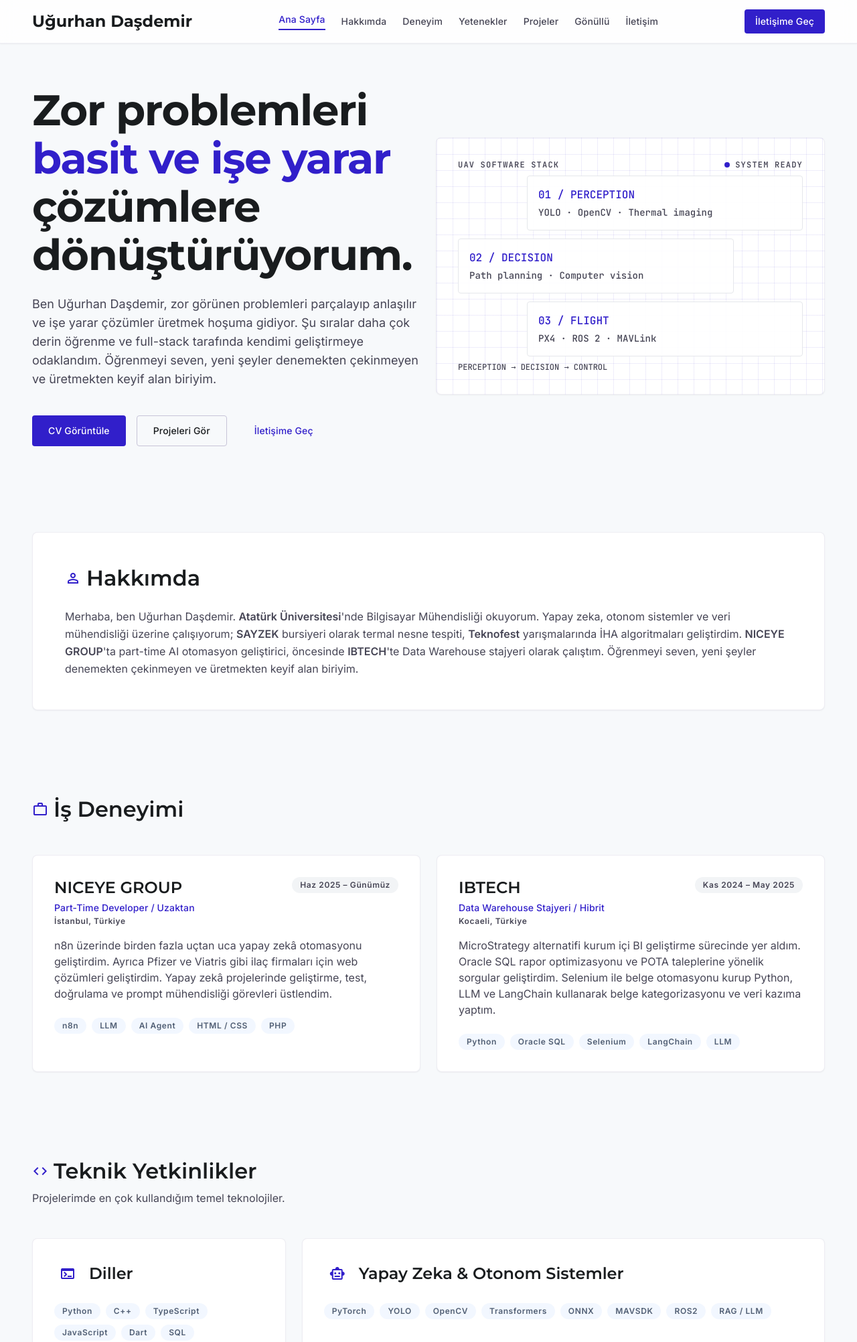
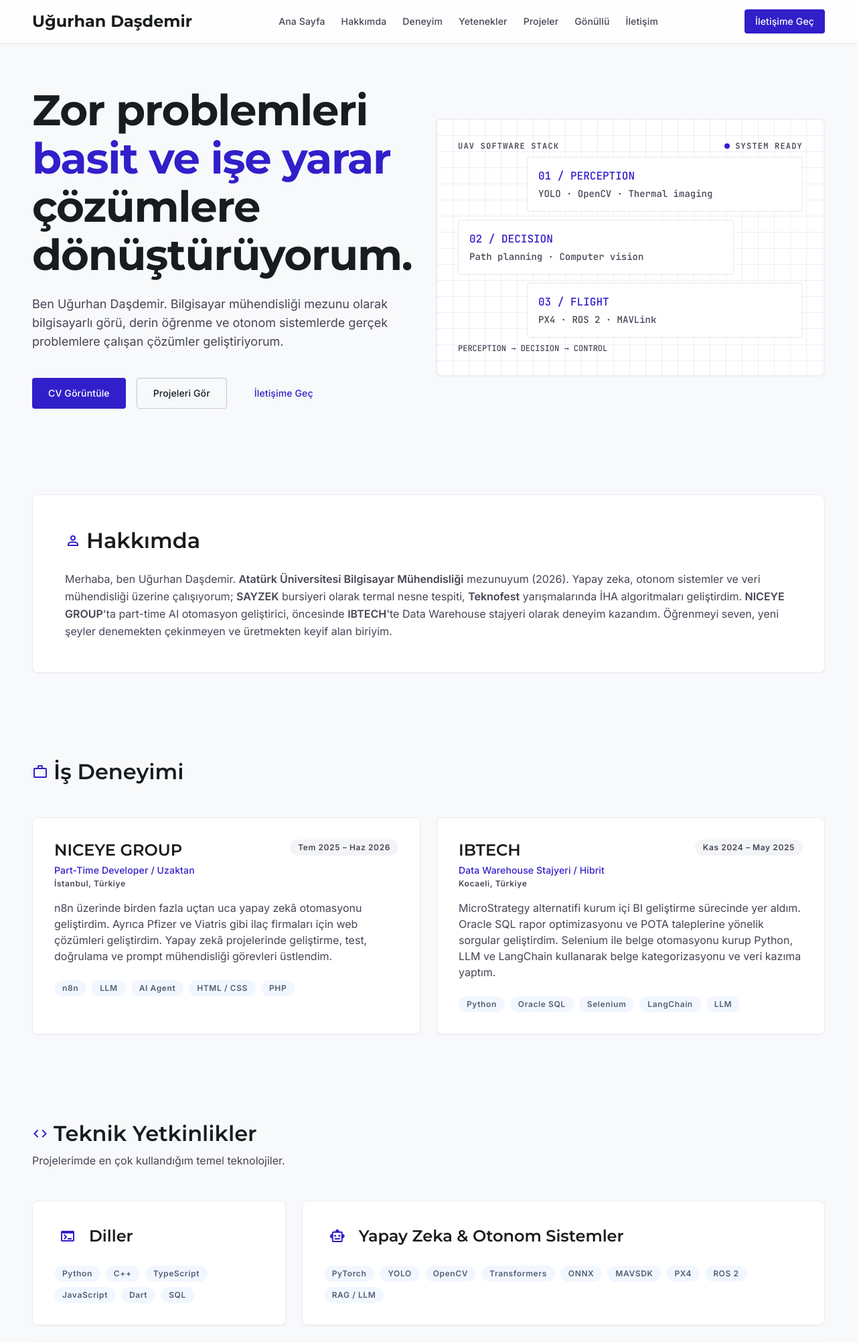
Before and after one commit to Ugurhandasdemir/Portfolio, a Python web app: template Base/templates/home.html in a window 1280 px wide. Shown: the top 2003 px of the page at 67% size. Run offline with Jinja, Linux system fonts and the light colour scheme; the template is opened without the code that fills it, so the values that code supplies are empty; some libraries are stand-ins or nearby versions.

Commit message:
feat: update graduation status and portfolio accessibility

```diff
--- a/Base/templates/home.html
+++ b/Base/templates/home.html
@@ -43,7 +43,7 @@
 <div class="flex justify-between items-center h-16 px-margin-mobile md:px-margin-desktop max-w-container-max mx-auto">
 <a class="font-headline-md text-headline-md font-bold text-on-surface hover:text-primary transition-colors ease-out duration-200" href="#">Uğurhan Daşdemir</a>
 <nav class="hidden md:flex items-center gap-6">
-<a class="nav-link font-label-md text-label-md text-primary border-b-2 border-primary pb-1 ease-out duration-200" href="#home">Ana Sayfa</a>
+<a class="nav-link active font-label-md text-label-md text-on-surface-variant hover:text-primary transition-colors ease-out duration-200" href="#home">Ana Sayfa</a>
 <a class="nav-link font-label-md text-label-md text-on-surface-variant hover:text-primary transition-colors ease-out duration-200" href="#about">Hakkımda</a>
 <a class="nav-link font-label-md text-label-md text-on-surface-variant hover:text-primary transition-colors ease-out duration-200" href="#experience">Deneyim</a>
 <a class="nav-link font-label-md text-label-md text-on-surface-variant hover:text-primary transition-colors ease-out duration-200" href="#skills">Yetenekler</a>
@@ -53,18 +53,18 @@
 </nav>
 <a class="hidden md:inline-flex items-center justify-center font-label-md text-label-md bg-primary text-on-primary px-4 py-2 rounded-lg hover:bg-primary/90 hover:shadow-md transition-all duration-200 ease-out active:scale-95" href="#contact">İletişime Geç</a>
 <button aria-controls="mobileMenu" aria-expanded="false" aria-label="Menüyü aç" class="md:hidden text-on-surface hover:bg-surface-container-low p-3 rounded-full transition-all duration-200 ease-out active:scale-95" id="mobileMenuBtn">
-<span class="material-symbols-outlined">menu</span>
+<span aria-hidden="true" class="material-symbols-outlined">menu</span>
 </button>
 </div>
 <!-- Mobile Menu -->
-<div class="hidden md:hidden bg-surface-pure border-t border-outline-variant/30 px-margin-mobile py-4 flex-col gap-4" id="mobileMenu">
-<a class="font-label-md text-label-md text-primary" href="#home" onclick="document.getElementById('mobileMenu').classList.add('hidden')">Ana Sayfa</a>
-<a class="font-label-md text-label-md text-on-surface-variant" href="#about" onclick="document.getElementById('mobileMenu').classList.add('hidden')">Hakkımda</a>
-<a class="font-label-md text-label-md text-on-surface-variant" href="#experience" onclick="document.getElementById('mobileMenu').classList.add('hidden')">Deneyim</a>
-<a class="font-label-md text-label-md text-on-surface-variant" href="#skills" onclick="document.getElementById('mobileMenu').classList.add('hidden')">Yetenekler</a>
-<a class="font-label-md text-label-md text-on-surface-variant" href="#projects" onclick="document.getElementById('mobileMenu').classList.add('hidden')">Projeler</a>
-<a class="font-label-md text-label-md text-on-surface-variant" href="#volunteer" onclick="document.getElementById('mobileMenu').classList.add('hidden')">Gönüllü</a>
-<a class="font-label-md text-label-md text-on-surface-variant" href="#contact" onclick="document.getElementById('mobileMenu').classList.add('hidden')">İletişim</a>
+<div class="hidden md:hidden bg-surface-pure border-t border-outline-variant/30 px-margin-mobile py-4 flex-col gap-1" id="mobileMenu">
+<a class="mobile-menu-link block py-3 font-label-md text-label-md text-primary" href="#home">Ana Sayfa</a>
+<a class="mobile-menu-link block py-3 font-label-md text-label-md text-on-surface-variant" href="#about">Hakkımda</a>
+<a class="mobile-menu-link block py-3 font-label-md text-label-md text-on-surface-variant" href="#experience">Deneyim</a>
+<a class="mobile-menu-link block py-3 font-label-md text-label-md text-on-surface-variant" href="#skills">Yetenekler</a>
+<a class="mobile-menu-link block py-3 font-label-md text-label-md text-on-surface-variant" href="#projects">Projeler</a>
+<a class="mobile-menu-link block py-3 font-label-md text-label-md text-on-surface-variant" href="#volunteer">Gönüllü</a>
+<a class="mobile-menu-link block py-3 font-label-md text-label-md text-on-surface-variant" href="#contact">İletişim</a>
 </div>
 </header>
 
@@ -79,10 +79,10 @@
     çözümlere dönüştürüyorum.
 </h1>
 <p class="font-body-lg text-body-lg text-on-surface-variant max-w-2xl animate-on-scroll delay-100">
-    Ben Uğurhan Daşdemir, zor görünen problemleri parçalayıp anlaşılır ve işe yarar çözümler üretmek hoşuma gidiyor. Şu sıralar daha çok derin öğrenme ve full-stack tarafında kendimi geliştirmeye odaklandım. Öğrenmeyi seven, yeni şeyler denemekten çekinmeyen ve üretmekten keyif alan biriyim.
+    Ben Uğurhan Daşdemir. Bilgisayar mühendisliği mezunu olarak bilgisayarlı görü, derin öğrenme ve otonom sistemlerde gerçek problemlere çalışan çözümler geliştiriyorum.
 </p>
 <div class="flex flex-wrap gap-4 pt-4 animate-on-scroll delay-200">
-<button class="inline-flex items-center justify-center font-label-md text-label-md bg-primary text-on-primary px-6 py-3 rounded-lg hover:bg-primary/90 hover:shadow-md transition-all duration-200 ease-out active:scale-95" onclick="document.getElementById('cv-modal').classList.remove('hidden')">
+<button class="inline-flex items-center justify-center font-label-md text-label-md bg-primary text-on-primary px-6 py-3 rounded-lg hover:bg-primary/90 hover:shadow-md transition-all duration-200 ease-out active:scale-95" id="cv-open">
     CV Görüntüle
 </button>
 <a class="inline-flex items-center justify-center font-label-md text-label-md border border-outline-variant text-on-surface px-6 py-3 rounded-lg hover:bg-surface-container-low transition-all duration-200 ease-out active:scale-95" href="#projects">
@@ -114,10 +114,10 @@
 <div class="bg-surface-pure rounded-xl p-8 md:p-12 border border-outline-variant/30 shadow-sm relative overflow-hidden animate-on-scroll">
 <div class="absolute top-0 right-0 w-64 h-64 bg-primary/5 rounded-full blur-3xl -mr-32 -mt-32"></div>
 <h2 class="font-headline-lg text-headline-lg text-on-surface mb-6 flex items-center gap-2">
-    <span class="material-symbols-outlined text-primary">person</span> Hakkımda
+    <span aria-hidden="true" class="material-symbols-outlined text-primary">person</span> Hakkımda
 </h2>
 <p class="font-body-md text-body-md text-on-surface-variant leading-relaxed">
-    Merhaba, ben Uğurhan Daşdemir. <strong>Atatürk Üniversitesi</strong>'nde Bilgisayar Mühendisliği okuyorum. Yapay zeka, otonom sistemler ve veri mühendisliği üzerine çalışıyorum; <strong>SAYZEK</strong> bursiyeri olarak termal nesne tespiti, <strong>Teknofest</strong> yarışmalarında İHA algoritmaları geliştirdim. <strong>NICEYE GROUP</strong>'ta part-time AI otomasyon geliştirici, öncesinde <strong>IBTECH</strong>'te Data Warehouse stajyeri olarak çalıştım. Öğrenmeyi seven, yeni şeyler denemekten çekinmeyen ve üretmekten keyif alan biriyim.
+    Merhaba, ben Uğurhan Daşdemir. <strong>Atatürk Üniversitesi Bilgisayar Mühendisliği</strong> mezunuyum (2026). Yapay zeka, otonom sistemler ve veri mühendisliği üzerine çalışıyorum; <strong>SAYZEK</strong> bursiyeri olarak termal nesne tespiti, <strong>Teknofest</strong> yarışmalarında İHA algoritmaları geliştirdim. <strong>NICEYE GROUP</strong>'ta part-time AI otomasyon geliştirici, öncesinde <strong>IBTECH</strong>'te Data Warehouse stajyeri olarak deneyim kazandım. Öğrenmeyi seven, yeni şeyler denemekten çekinmeyen ve üretmekten keyif alan biriyim.
 </p>
 </div>
 </section>
@@ -125,7 +125,7 @@
 <!-- Experience Section -->
 <section class="px-margin-mobile md:px-margin-desktop max-w-container-max mx-auto mb-32" id="experience">
 <h2 class="font-headline-lg text-headline-lg text-on-surface mb-12 flex items-center gap-2 animate-on-scroll">
-    <span class="material-symbols-outlined text-primary">work</span> İş Deneyimi
+    <span aria-hidden="true" class="material-symbols-outlined text-primary">work</span> İş Deneyimi
 </h2>
 <div class="grid grid-cols-1 md:grid-cols-2 gap-gutter">
 <!-- NICEYE GROUP -->
@@ -136,7 +136,7 @@
 <p class="font-label-md text-label-md text-primary mt-1">Part-Time Developer / Uzaktan</p>
 <p class="font-label-sm text-label-sm text-on-surface-variant mt-0.5">İstanbul, Türkiye</p>
 </div>
-<span class="font-label-sm text-label-sm text-on-surface-variant bg-surface-container-low px-3 py-1 rounded-full whitespace-nowrap shrink-0">Haz 2025 – Günümüz</span>
+<span class="font-label-sm text-label-sm text-on-surface-variant bg-surface-container-low px-3 py-1 rounded-full whitespace-nowrap shrink-0">Tem 2025 – Haz 2026</span>
 </div>
 <p class="font-body-md text-body-md text-on-surface-variant mb-6">n8n üzerinde birden fazla uçtan uca yapay zekâ otomasyonu geliştirdim. Ayrıca Pfizer ve Viatris gibi ilaç firmaları için web çözümleri geliştirdim. Yapay zekâ projelerinde geliştirme, test, doğrulama ve prompt mühendisliği görevleri üstlendim.</p>
 <div class="flex flex-wrap gap-2">
@@ -173,7 +173,7 @@
 <section class="px-margin-mobile md:px-margin-desktop max-w-container-max mx-auto mb-32" id="skills">
 <div class="mb-12 animate-on-scroll">
 <h2 class="font-headline-lg text-headline-lg text-on-surface flex items-center gap-2">
-    <span class="material-symbols-outlined text-primary">code</span> Teknik Yetkinlikler
+    <span aria-hidden="true" class="material-symbols-outlined text-primary">code</span> Teknik Yetkinlikler
 </h2>
 <p class="font-body-md text-body-md text-on-surface-variant mt-2">Projelerimde en çok kullandığım temel teknolojiler.</p>
 </div>
@@ -182,7 +182,7 @@
 <div class="bg-surface-pure rounded-xl p-8 border border-outline-variant/30 shadow-sm hover:shadow-md transition-shadow duration-200 flex flex-col animate-on-scroll delay-100">
 <div class="flex items-center gap-3 mb-6">
 <div class="w-10 h-10 rounded-lg bg-primary/10 flex items-center justify-center">
-<span class="material-symbols-outlined text-primary">terminal</span>
+<span aria-hidden="true" class="material-symbols-outlined text-primary">terminal</span>
 </div>
 <h3 class="font-headline-md text-headline-md text-on-surface">Diller</h3>
 </div>
@@ -199,7 +199,7 @@
 <div class="md:col-span-2 bg-surface-pure rounded-xl p-8 border border-outline-variant/30 shadow-sm hover:shadow-md transition-shadow duration-200 flex flex-col animate-on-scroll delay-200">
 <div class="flex items-center gap-3 mb-6">
 <div class="w-10 h-10 rounded-lg bg-primary/10 flex items-center justify-center">
-<span class="material-symbols-outlined text-primary">smart_toy</span>
+<span aria-hidden="true" class="material-symbols-outlined text-primary">smart_toy</span>
 </div>
 <h3 class="font-headline-md text-headline-md text-on-surface">Yapay Zeka &amp; Otonom Sistemler</h3>
 </div>
@@ -210,7 +210,8 @@
 <span class="font-label-sm text-label-sm text-secondary bg-secondary-container/30 px-3 py-1 rounded-full">Transformers</span>
 <span class="font-label-sm text-label-sm text-secondary bg-secondary-container/30 px-3 py-1 rounded-full">ONNX</span>
 <span class="font-label-sm text-label-sm text-secondary bg-secondary-container/30 px-3 py-1 rounded-full">MAVSDK</span>
-<span class="font-label-sm text-label-sm text-secondary bg-secondary-container/30 px-3 py-1 rounded-full">ROS2</span>
+<span class="font-label-sm text-label-sm text-secondary bg-secondary-container/30 px-3 py-1 rounded-full">PX4</span>
+<span class="font-label-sm text-label-sm text-secondary bg-secondary-container/30 px-3 py-1 rounded-full">ROS 2</span>
 <span class="font-label-sm text-label-sm text-secondary bg-secondary-container/30 px-3 py-1 rounded-full">RAG / LLM</span>
 </div>
 </div>
@@ -218,7 +219,7 @@
 <div class="md:col-span-3 bg-surface-pure rounded-xl p-8 border border-outline-variant/30 shadow-sm hover:shadow-md transition-shadow duration-200 flex flex-col animate-on-scroll delay-300">
 <div class="flex items-center gap-3 mb-6">
 <div class="w-10 h-10 rounded-lg bg-primary/10 flex items-center justify-center">
-<span class="material-symbols-outlined text-primary">database</span>
+<span aria-hidden="true" class="material-symbols-outlined text-primary">database</span>
 </div>
 <h3 class="font-headline-md text-headline-md text-on-surface">Veri &amp; Backend</h3>
 </div>
@@ -242,7 +243,7 @@
 <div class="flex justify-between items-end mb-12">
 <div class="animate-on-scroll">
 <h2 class="font-headline-lg text-headline-lg text-on-surface flex items-center gap-2">
-    <span class="material-symbols-outlined text-primary">view_carousel</span> Öne Çıkan Projeler
+    <span aria-hidden="true" class="material-symbols-outlined text-primary">view_carousel</span> Öne Çıkan Projeler
 </h2>
 <p class="font-body-md text-body-md text-on-surface-variant mt-2">Karmaşık problemleri çözdüğüm seçilmiş çalışmalar.</p>
 </div>
@@ -255,7 +256,7 @@
 <!-- Volunteer / Community Section -->
 <section class="px-margin-mobile md:px-margin-desktop max-w-container-max mx-auto mb-32" id="volunteer">
 <h2 class="font-headline-lg text-headline-lg text-on-surface mb-12 flex items-center gap-2 animate-on-scroll">
-    <span class="material-symbols-outlined text-primary">groups</span> Gönüllü Çalışmalar &amp; Yarışmalar
+    <span aria-hidden="true" class="material-symbols-outlined text-primary">groups</span> Gönüllü Çalışmalar &amp; Yarışmalar
 </h2>
 <div class="grid grid-cols-1 md:grid-cols-2 gap-gutter">
 <!-- ATA AIT Simurg -->
@@ -295,16 +296,16 @@
 </div>
 <div class="flex flex-wrap justify-center gap-6">
 <a class="font-label-sm text-label-sm text-on-surface-variant hover:text-primary transition-colors duration-200 flex items-center gap-1" href="tel:+905364078583">
-<span class="material-symbols-outlined text-base">call</span>+90 536 407 85 83
+<span aria-hidden="true" class="material-symbols-outlined text-base">call</span>+90 536 407 85 83
 </a>
 <a class="font-label-sm text-label-sm text-on-surface-variant hover:text-primary transition-colors duration-200 flex items-center gap-1" href="mailto:ugurhandasdemir@gmail.com">
-<span class="material-symbols-outlined text-base">mail</span>E-posta
+<span aria-hidden="true" class="material-symbols-outlined text-base">mail</span>E-posta
 </a>
 <a class="font-label-sm text-label-sm text-on-surface-variant hover:text-primary transition-colors duration-200 flex items-center gap-1" href="https://github.com/ugurhandasdemir" target="_blank" rel="noopener">
-<span class="material-symbols-outlined text-base">code</span>GitHub
+<span aria-hidden="true" class="material-symbols-outlined text-base">code</span>GitHub
 </a>
 <a class="font-label-sm text-label-sm text-on-surface-variant hover:text-primary transition-colors duration-200 flex items-center gap-1" href="https://www.linkedin.com/in/ugurhandasdemir" target="_blank" rel="noopener">
-<span class="material-symbols-outlined text-base">account_circle</span>LinkedIn
+<span aria-hidden="true" class="material-symbols-outlined text-base">account_circle</span>LinkedIn
 </a>
 </div>
 <div class="font-body-md text-body-md text-on-surface-variant text-center md:text-right">
@@ -314,15 +315,12 @@
 </footer>
 
 <!-- CV Modal -->
-<div class="fixed inset-0 z-[100] hidden" id="cv-modal">
-<div class="absolute inset-0 bg-on-surface/60 backdrop-blur-sm" onclick="document.getElementById('cv-modal').classList.add('hidden')"></div>
-<div class="fixed inset-0 z-10 w-screen overflow-y-auto">
-<div class="flex min-h-full items-end justify-center p-4 sm:items-center sm:p-0">
-<div class="relative transform overflow-hidden rounded-xl bg-surface-pure text-left shadow-2xl transition-all sm:my-8 w-full sm:max-w-4xl border border-outline-variant/30">
+<dialog aria-labelledby="cv-modal-title" class="m-auto w-[calc(100%-2rem)] max-w-4xl rounded-xl bg-surface-pure p-0 text-left shadow-2xl backdrop:bg-on-surface/60 backdrop:backdrop-blur-sm" id="cv-modal">
+<div class="overflow-hidden rounded-xl border border-outline-variant/30">
 <div class="px-4 pb-4 pt-5 sm:p-6 sm:pb-4 border-b border-outline-variant/30 flex justify-between items-center">
-<h3 class="font-headline-md text-headline-md text-on-surface">Özgeçmiş</h3>
-<button class="text-on-surface-variant hover:text-error transition-colors rounded-full p-1" onclick="document.getElementById('cv-modal').classList.add('hidden')">
-<span class="material-symbols-outlined text-2xl">close</span>
+<h3 class="font-headline-md text-headline-md text-on-surface" id="cv-modal-title">Özgeçmiş</h3>
+<button aria-label="Kapat" class="text-on-surface-variant hover:text-error transition-colors rounded-full p-3" data-close-cv type="button">
+<span aria-hidden="true" class="material-symbols-outlined text-2xl">close</span>
 </button>
 </div>
 <div class="bg-surface-container-low p-4 sm:p-6">
@@ -332,12 +330,10 @@
 </div>
 <div class="px-4 py-3 sm:flex sm:flex-row-reverse sm:px-6 border-t border-outline-variant/30 gap-3">
 <a class="inline-flex w-full justify-center rounded-lg bg-primary px-6 py-3 font-label-md text-label-md text-on-primary shadow-sm hover:bg-primary/90 sm:w-auto transition-all duration-200" download="Ugurhan_Dasdemir_CV.pdf" href="/static/pdf/ozgecmis.pdf" target="_blank" rel="noopener">PDF İndir</a>
-<button class="mt-3 inline-flex w-full justify-center rounded-lg bg-surface-pure px-6 py-3 font-label-md text-label-md text-on-surface shadow-sm ring-1 ring-inset ring-outline-variant hover:bg-surface-container-low sm:mt-0 sm:w-auto transition-all duration-200" onclick="document.getElementById('cv-modal').classList.add('hidden')" type="button">Kapat</button>
+<button class="mt-3 inline-flex w-full justify-center rounded-lg bg-surface-pure px-6 py-3 font-label-md text-label-md text-on-surface shadow-sm ring-1 ring-inset ring-outline-variant hover:bg-surface-container-low sm:mt-0 sm:w-auto transition-all duration-200" data-close-cv type="button">Kapat</button>
 </div>
 </div>
-</div>
-</div>
-</div>
+</dialog>
 
 <script>
 document.addEventListener('DOMContentLoaded', () => {
@@ -356,11 +352,29 @@ document.addEventListener('DOMContentLoaded', () => {
     const mobileMenuBtn = document.getElementById('mobileMenuBtn');
     const mobileMenu = document.getElementById('mobileMenu');
     if (mobileMenuBtn && mobileMenu) {
-        mobileMenuBtn.addEventListener('click', () => {
-            const isOpen = !mobileMenu.classList.toggle('hidden');
+        const setMobileMenu = isOpen => {
+            mobileMenu.classList.toggle('hidden', !isOpen);
+            mobileMenu.classList.toggle('flex', isOpen);
             mobileMenuBtn.setAttribute('aria-expanded', String(isOpen));
             mobileMenuBtn.setAttribute('aria-label', isOpen ? 'Menüyü kapat' : 'Menüyü aç');
+        };
+        mobileMenuBtn.addEventListener('click', () => setMobileMenu(mobileMenu.classList.contains('hidden')));
+        mobileMenu.querySelectorAll('.mobile-menu-link').forEach(link => link.addEventListener('click', () => setMobileMenu(false)));
+    }
+
+    // Accessible CV dialog
+    const cvModal = document.getElementById('cv-modal');
+    const cvOpen = document.getElementById('cv-open');
+    let cvTrigger = null;
+    if (cvModal && cvOpen) {
+        cvOpen.addEventListener('click', () => {
+            cvTrigger = document.activeElement;
+            cvModal.showModal();
+            cvModal.querySelector('[data-close-cv]').focus();
         });
+        cvModal.querySelectorAll('[data-close-cv]').forEach(button => button.addEventListener('click', () => cvModal.close()));
+        cvModal.addEventListener('click', event => { if (event.target === cvModal) cvModal.close(); });
+        cvModal.addEventListener('close', () => { if (cvTrigger) cvTrigger.focus(); });
     }
 
     // Active nav link on scroll
@@ -432,17 +446,17 @@ document.addEventListener('DOMContentLoaded', async () => {
         const img = assetUrl(r.image);
         const media = img
             ? `<img alt="${esc(r.name)}" class="w-full h-full object-cover group-hover:scale-105 transition-transform duration-500 ease-out" src="${esc(img)}">`
-            : `<div class="w-full h-full flex items-center justify-center bg-surface-container-low"><span class="material-symbols-outlined text-5xl text-on-surface-variant/30">terminal</span></div>`;
+            : `<div class="w-full h-full flex items-center justify-center bg-surface-container-low"><span aria-hidden="true" class="material-symbols-outlined text-5xl text-on-surface-variant/30">terminal</span></div>`;
         const rawDesc = r.readmeIntro ?? r.description ?? 'Açıklama yok.';
         const desc = rawDesc.length > 160 ? rawDesc.slice(0, 160).replace(/\s+\S*$/, '').trim() + '…' : rawDesc;
         const dateChip = r.updated_at ? `<span class="font-label-sm text-label-sm text-on-surface-variant bg-surface-container-low px-3 py-1 rounded-full">${esc(formatDate(r.updated_at))}</span>` : '';
         const clickable = !!(r.details || r.repo);
         const target = r.slug || r.repo || r.name;
         const cta = clickable
-            ? `<a class="font-label-md text-label-md text-primary hover:underline inline-flex items-center gap-1" href="/project_details.html?repo=${encodeURIComponent(target)}">Detayları Gör <span class="material-symbols-outlined text-sm">arrow_forward</span></a>`
+            ? `<a class="font-label-md text-label-md text-primary hover:underline inline-flex items-center gap-1" href="/project_details.html?repo=${encodeURIComponent(target)}">Detayları Gör <span aria-hidden="true" class="material-symbols-outlined text-sm">arrow_forward</span></a>`
             : `<span class="font-label-md text-label-md text-on-surface-variant/40 inline-flex items-center gap-1 cursor-default select-none">Detay yok</span>`;
         const ytBtn = r.youtube
-            ? `<a class="font-label-md text-label-md text-error hover:underline inline-flex items-center gap-1" href="${esc(r.youtube)}" target="_blank" rel="noopener"><span class="material-symbols-outlined text-sm">play_circle</span> Video</a>`
+            ? `<a class="font-label-md text-label-md text-error hover:underline inline-flex items-center gap-1" href="${esc(r.youtube)}" target="_blank" rel="noopener"><span aria-hidden="true" class="material-symbols-outlined text-sm">play_circle</span> Video</a>`
             : '';
         return `
         <div class="group bg-surface-pure rounded-xl overflow-hidden border border-outline-variant/30 shadow-sm hover:shadow-md hover:-translate-y-1 transition-all duration-200 flex flex-col">
--- a/project_details.html
+++ b/project_details.html
@@ -54,7 +54,7 @@
 <nav class="hidden md:flex items-center gap-12">
 <!-- Suppressed navigation shell items as requested for a sub-page/case study, providing Back to Home instead -->
 <a class="font-label-md text-label-md text-on-surface-variant hover:text-primary transition-colors duration-200 flex items-center gap-2" href="/">
-<span class="material-symbols-outlined text-[18px]">arrow_back</span>
+<span aria-hidden="true" class="material-symbols-outlined text-[18px]">arrow_back</span>
                     Ana Sayfa
                 </a>
 <a class="font-label-md text-label-md text-primary hover:text-primary/80 transition-colors duration-200 flex items-center gap-2" href="/#contact">
@@ -63,14 +63,14 @@
 </nav>
 <!-- Mobile Menu Toggle -->
 <a aria-label="Ana sayfaya dön" class="md:hidden text-primary p-3 rounded-full hover:bg-surface-container-low" href="/">
-<span class="material-symbols-outlined">arrow_back</span>
+<span aria-hidden="true" class="material-symbols-outlined">arrow_back</span>
 </a>
 </div>
 </header>
 <!-- Main Content -->
 <main class="flex-grow pt-40 pb-section-gap">
 <article class="max-w-container-max mx-auto px-margin-mobile md:px-margin-desktop">
-<a href="/" class="inline-flex items-center gap-2 font-label-md text-label-md text-on-surface-variant hover:text-primary transition-colors mb-8"><span class="material-symbols-outlined text-[18px]">arrow_back</span> Ana sayfa</a>
+<a href="/" class="inline-flex items-center gap-2 font-label-md text-label-md text-on-surface-variant hover:text-primary transition-colors mb-8"><span aria-hidden="true" class="material-symbols-outlined text-[18px]">arrow_back</span> Ana sayfa</a>
 <div class="inline-flex items-center gap-2 mb-6"><span class="w-1.5 h-1.5 rounded-full bg-primary"></span><span class="font-label-md text-label-md text-on-surface-variant uppercase tracking-wider">GitHub README</span></div>
 <h1 id="repo-title" class="font-display-lg-mobile md:font-display-lg text-display-lg-mobile md:text-display-lg text-primary mb-10 break-words">Yukleniyor...</h1>
 <div id="readme-status" class="font-body-lg text-body-lg text-on-surface-variant mb-8"></div>
```
Also changed, not shown: 1 other file.
